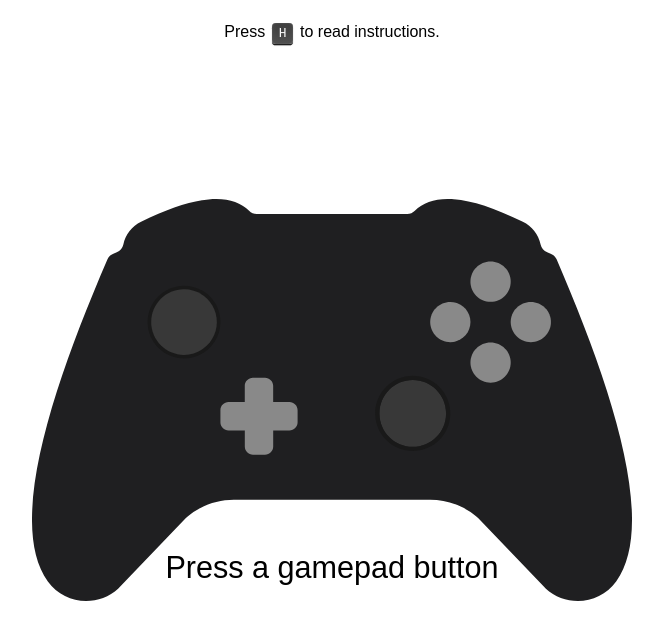
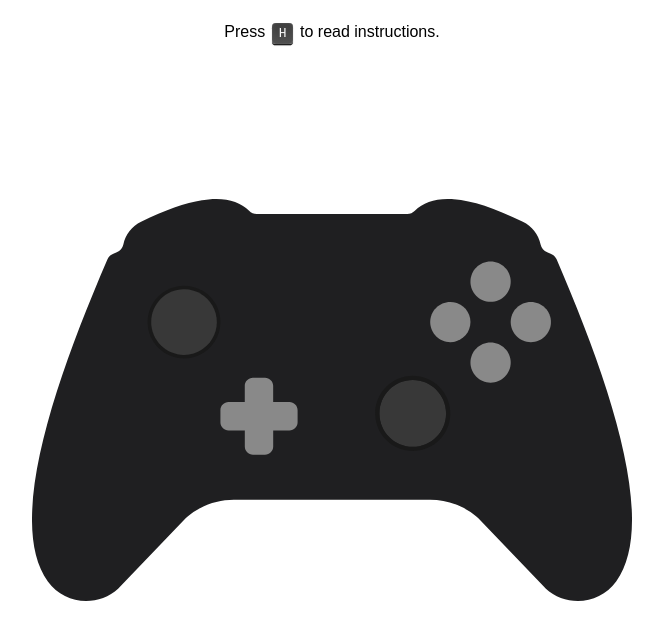
Before and after one commit to e7d/gamepad-viewer, a plain HTML site: page index.html in a window 1280 px wide. Shown: the whole page, without its empty margins (308-971 px from the left). Drawn offline with Linux system fonts and the light colour scheme.

Commit message:
removed help text

```diff
--- a/index.html
+++ b/index.html
@@ -78,7 +78,6 @@
 					</g>
 				</g>
 			</g>
-			<text x="50%" y="340" dominant-baseline="middle" text-anchor="middle" font-size="28">Press a gamepad button</text>
 		</svg>
 	</div>
 	<div id="gamepad"></div>
```
